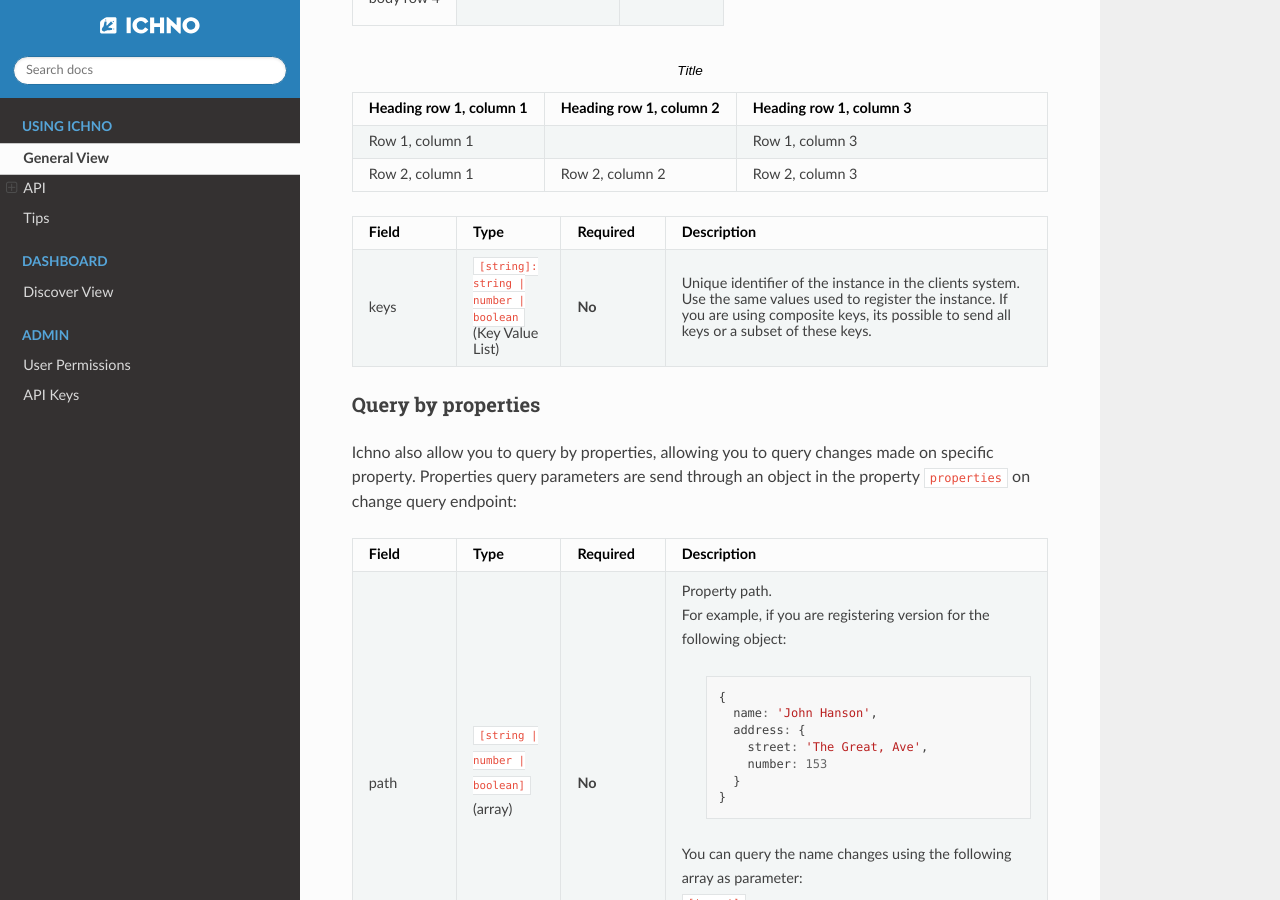
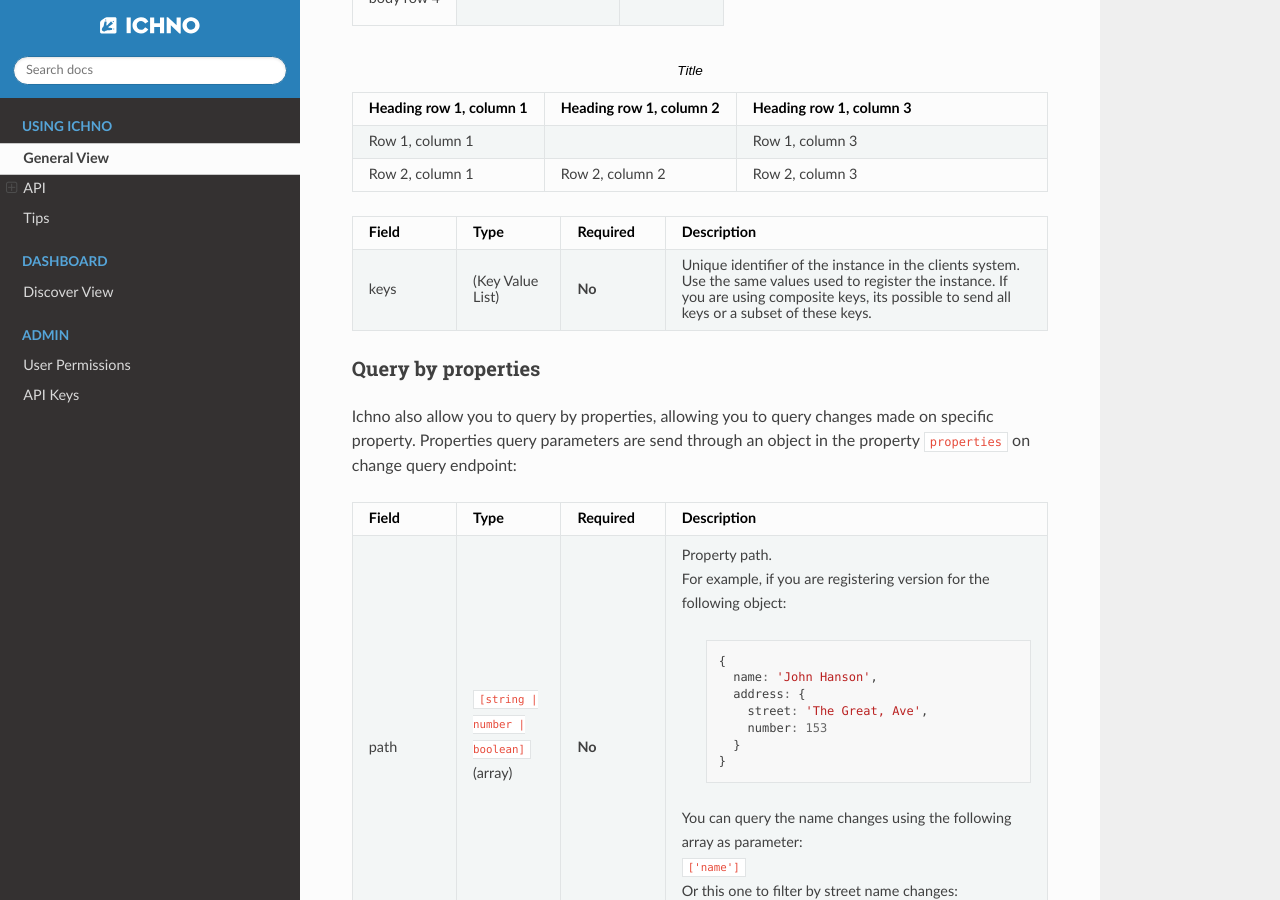
Before and after one commit to ichno/documentation, a Sphinx documentation site: the page built from docs/using-ichno/using-ichno.rst, in a window 1280 px wide and 900 px high, scrolled down 2230 px. Built offline with Sphinx 7.4.7 and the Read the Docs theme 2.0.0, drawn with Linux system fonts in a browser that asks for light colours.

```diff
--- a/docs/using-ichno/using-ichno.rst
+++ b/docs/using-ichno/using-ichno.rst
@@ -114,8 +114,7 @@ After have your instance versions registered, it is possible to query changes us
      - Required
      - Description
    * - keys
-     - ``[string]: string | number | boolean``
-       (Key Value List)
+     - (Key Value List)
      - **No**
      - Unique identifier of the instance in the clients system. Use the same values used to register the instance. If you are using composite keys, its possible to send all keys or a subset of these keys.
 
```
